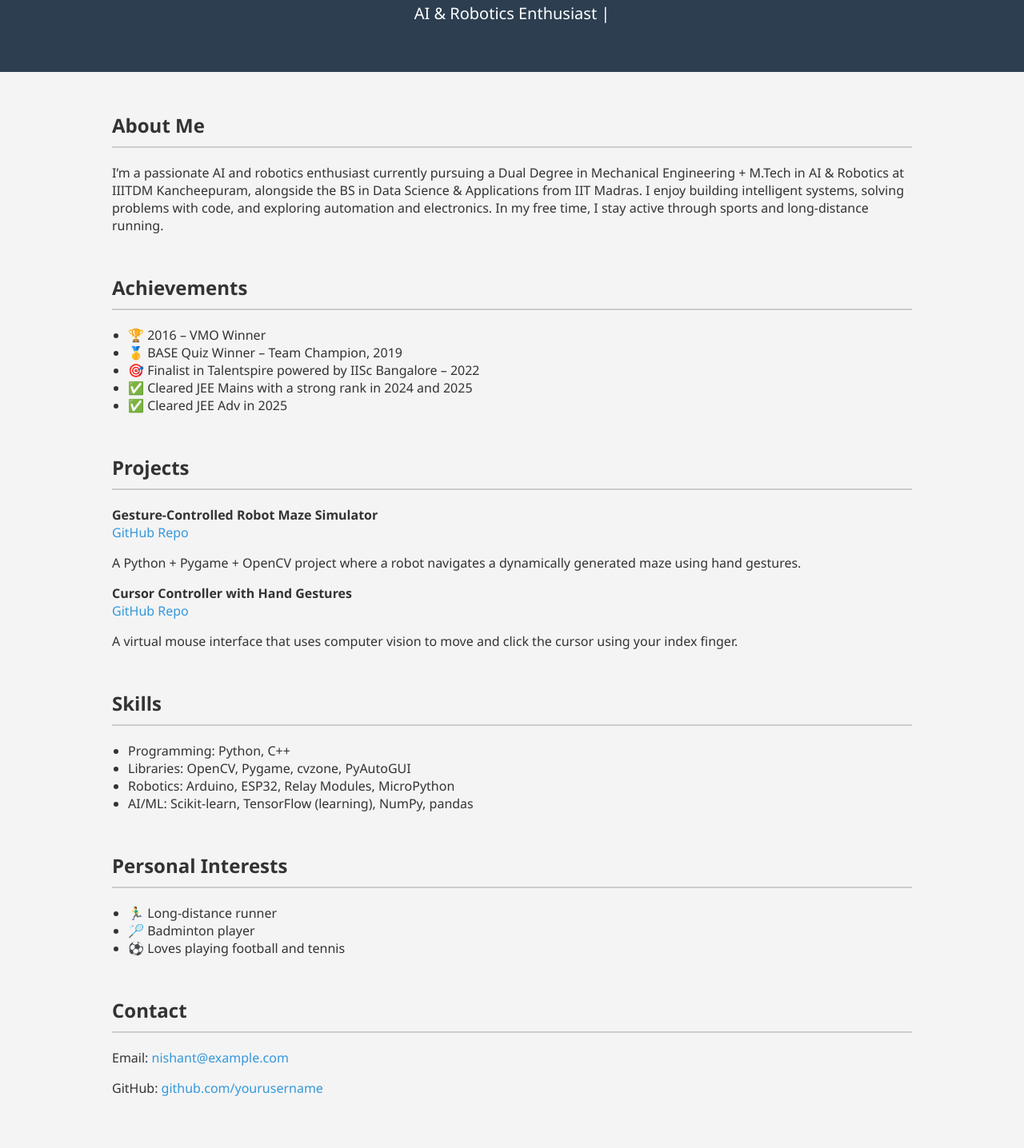
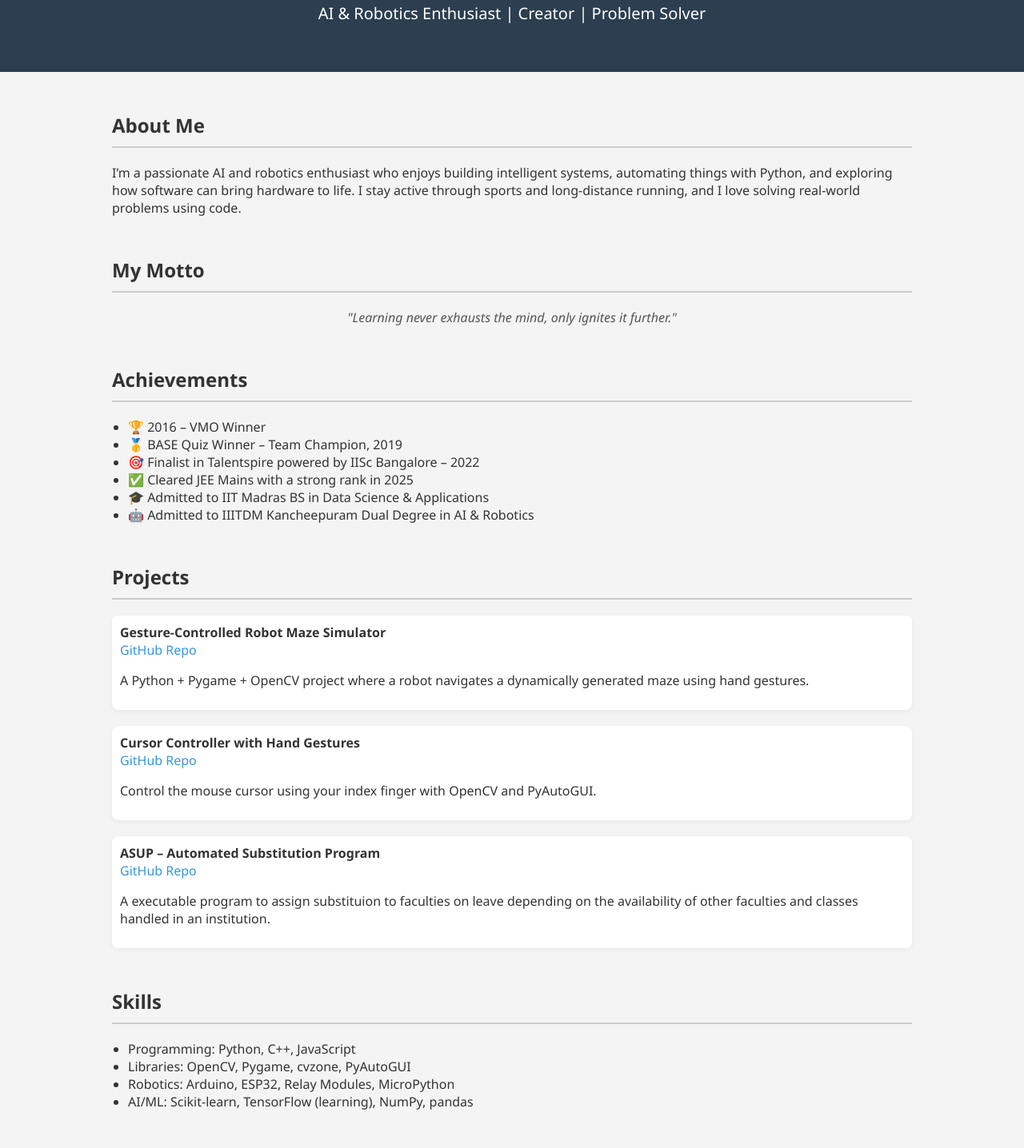
Before and after one commit to NishantMM/nishantmalaymishra.github.io, a plain HTML site: page myfile.html in a window 1280 px wide. Shown: the part 112-1548 px from the top of the page at 80% size. Drawn offline with Linux system fonts and the light colour scheme.

Commit message:
Update myfile.html

```diff
--- a/myfile.html
+++ b/myfile.html
@@ -48,7 +48,14 @@
       text-decoration: none;
     }
     .project {
-      margin-bottom: 15px;
+      margin-bottom: 20px;
+      padding: 10px;
+      background-color: #fff;
+      border-radius: 8px;
+      box-shadow: 0 2px 6px rgba(0,0,0,0.05);
+    }
+    .project:hover {
+      box-shadow: 0 4px 12px rgba(0,0,0,0.1);
     }
     footer {
       background: #2c3e50;
@@ -56,20 +63,35 @@
       text-align: center;
       padding: 20px;
     }
+    blockquote {
+      font-style: italic;
+      text-align: center;
+      color: #555;
+    }
+    img.github-badge {
+      display: block;
+      margin: 0 auto;
+      max-width: 100%;
+    }
   </style>
 </head>
 <body>
 
 <header>
   <h1>Nishant Malay Mishra</h1>
-  <p>AI & Robotics Enthusiast | </p>
+  <p>AI & Robotics Enthusiast | Creator | Problem Solver</p>
 </header>
 
 <div class="container">
 
   <section id="about">
     <h2>About Me</h2>
-    <p>I’m a passionate AI and robotics enthusiast currently pursuing a Dual Degree in Mechanical Engineering + M.Tech in AI & Robotics at IIITDM Kancheepuram, alongside the BS in Data Science & Applications from IIT Madras. I enjoy building intelligent systems, solving problems with code, and exploring automation and electronics. In my free time, I stay active through sports and long-distance running.</p>
+    <p>I’m a passionate AI and robotics enthusiast who enjoys building intelligent systems, automating things with Python, and exploring how software can bring hardware to life. I stay active through sports and long-distance running, and I love solving real-world problems using code.</p>
+  </section>
+
+  <section id="quote">
+    <h2>My Motto</h2>
+    <blockquote>"Learning never exhausts the mind, only ignites it further."</blockquote>
   </section>
 
   <section id="achievements">
@@ -78,9 +100,9 @@
       <li>🏆 2016 – VMO Winner</li>
       <li>🥇 BASE Quiz Winner – Team Champion, 2019</li>
       <li>🎯 Finalist in Talentspire powered by IISc Bangalore – 2022</li>
-      <li>✅ Cleared JEE Mains with a strong rank in 2024 and 2025</li>
-      <li>✅ Cleared JEE Adv in 2025</li>
-
+      <li>✅ Cleared JEE Mains with a strong rank in 2025</li>
+      <li>🎓 Admitted to IIT Madras BS in Data Science & Applications</li>
+      <li>🤖 Admitted to IIITDM Kancheepuram Dual Degree in AI & Robotics</li>
     </ul>
   </section>
 
@@ -89,22 +111,27 @@
 
     <div class="project">
       <strong>Gesture-Controlled Robot Maze Simulator</strong><br>
-      <a href="https://github.com/NishantMM/Gesture-Robot-Simulator">GitHub Repo</a><br>
+      <a href="https://github.com/NishantMM/gesture-robot">GitHub Repo</a>
       <p>A Python + Pygame + OpenCV project where a robot navigates a dynamically generated maze using hand gestures.</p>
     </div>
 
     <div class="project">
       <strong>Cursor Controller with Hand Gestures</strong><br>
-      <a href="https://github.com/yourusername/cursor-controller">GitHub Repo</a><br>
-      <p>A virtual mouse interface that uses computer vision to move and click the cursor using your index finger.</p>
+      <a href="https://github.com/NishantMM/cursor-controller">GitHub Repo</a>
+      <p>Control the mouse cursor using your index finger with OpenCV and PyAutoGUI.</p>
     </div>
 
+    <div class="project">
+      <strong>ASUP – Automated Substitution Program</strong><br>
+      <a href="https://github.com/NishantMM/ASUP">GitHub Repo</a>
+      <p>A executable program to assign substituion to faculties on leave depending on the availability of other faculties and classes handled in an institution.</p>
+    </div>
   </section>
 
   <section id="skills">
     <h2>Skills</h2>
     <ul>
-      <li>Programming: Python, C++ </li>
+      <li>Programming: Python, C++, JavaScript</li>
       <li>Libraries: OpenCV, Pygame, cvzone, PyAutoGUI</li>
       <li>Robotics: Arduino, ESP32, Relay Modules, MicroPython</li>
       <li>AI/ML: Scikit-learn, TensorFlow (learning), NumPy, pandas</li>
@@ -120,11 +147,15 @@
     </ul>
   </section>
 
+  <section id="github">
+    <h2>My GitHub Activity</h2>
+    <img class="github-badge" src="https://github-readme-stats.vercel.app/api?username=NishantMM&show_icons=true&theme=default" alt="GitHub Stats">
+  </section>
+
   <section id="contact">
     <h2>Contact</h2>
-    <p>Email: <a href="mailto:nishant7937@gmail.com">nishant@example.com</a></p>
-    <p>GitHub: <a href="https://github.com/NishantMM" target="_blank">github.com/yourusername</a></p>
-
+    <p>Email: <a href="mailto:nishant7937@gmail.com">nishant7937@gmail.com</a></p>
+    <p>GitHub: <a href="https://github.com/NishantMM" target="_blank">github.com/NishantMM</a></p>
   </section>
 
 </div>
```
